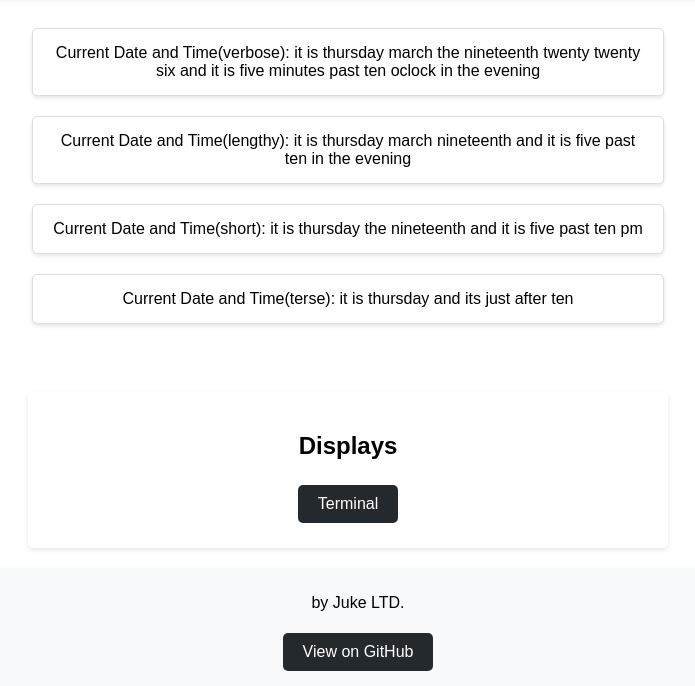
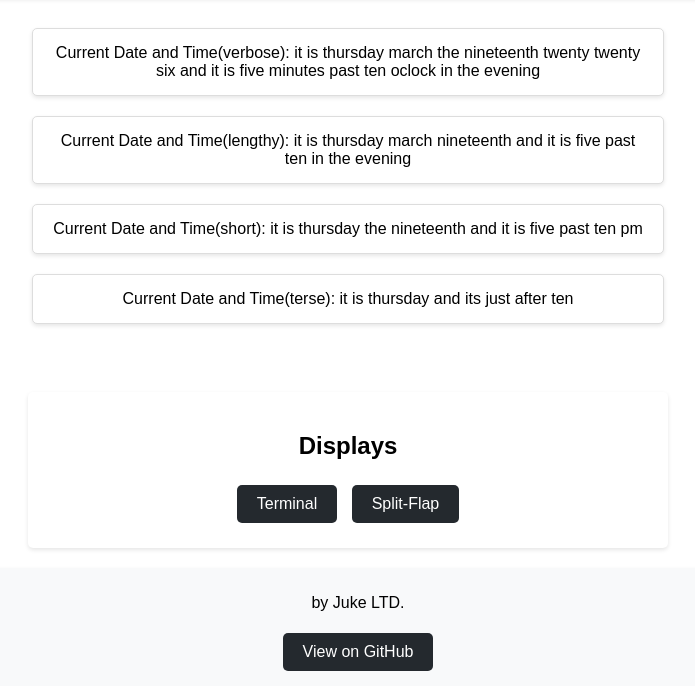
Before and after one commit to LemJukes/VT-Core, a website: page index.html in a window 1280 px wide. Shown: the part 166-852 px from the top of the page, without its empty margins (292-987 px from the left). Drawn offline with Linux system fonts and the light colour scheme.

Commit message:
Update index.html

```diff
--- a/index.html
+++ b/index.html
@@ -94,6 +94,7 @@
     <div class="navigation">
         <h2>Displays</h2>
         <a href="https://terminal.verbatempus.com" class="nav-link">Terminal</a>
+        <a href="https://lemjukes.github.io/VT-split-flap/" class="nav-link">Split-Flap</a>
     </div>
 
     <div class="footer">
```
